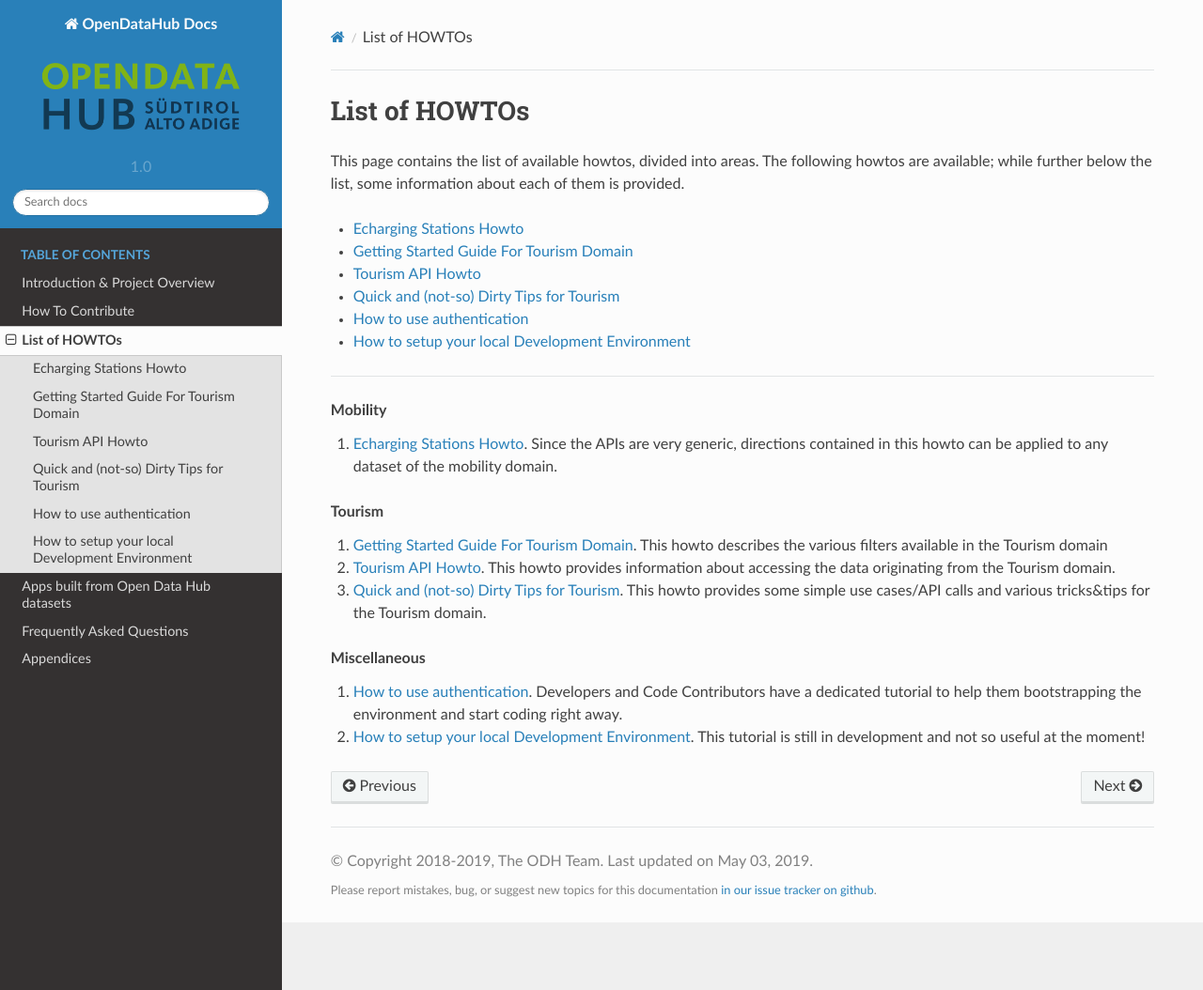
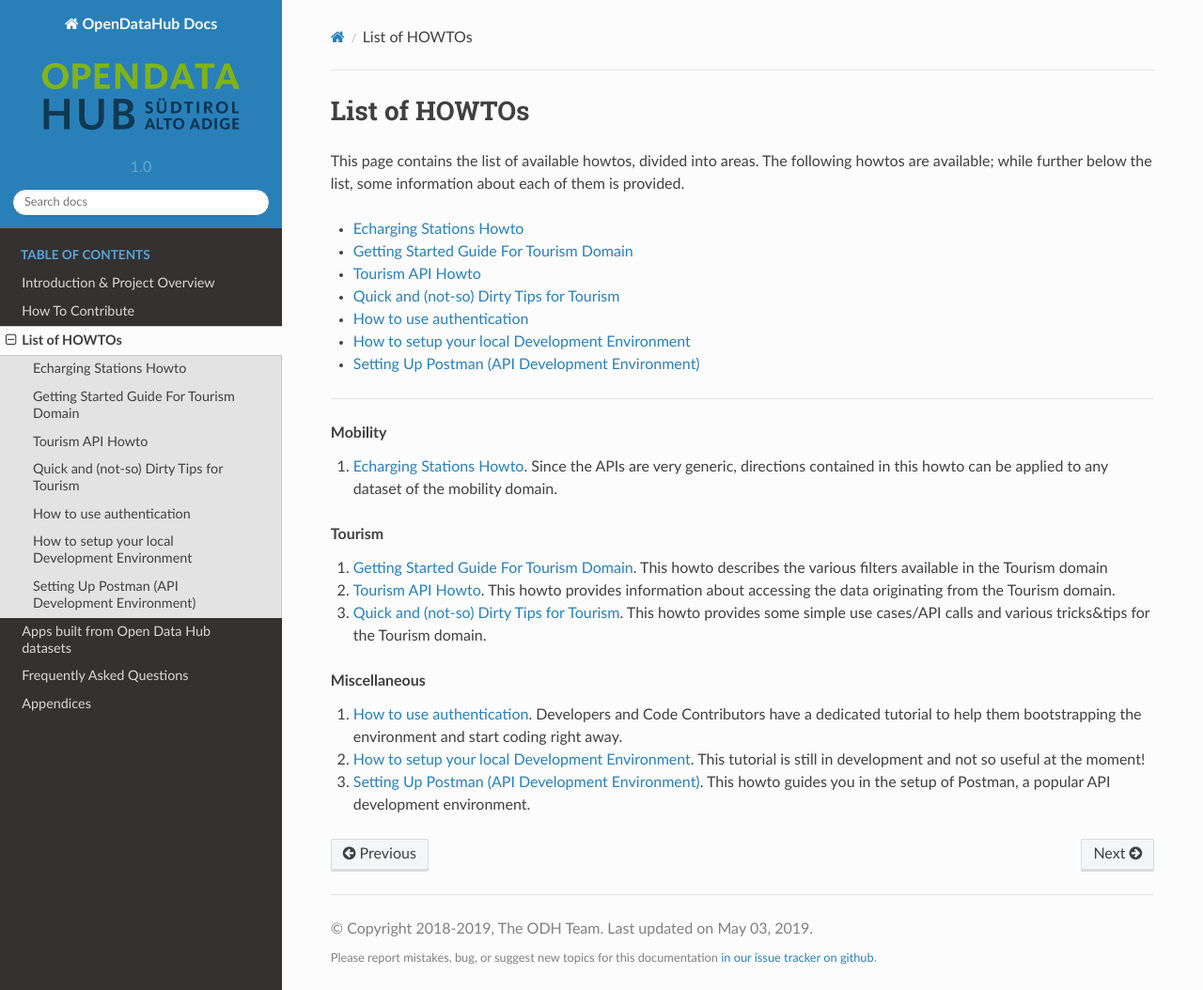
Before and after one commit to noi-techpark/odh-docs, a Sphinx documentation site: the page built from source/howto.rst, in a window 1280 px wide and 1054 px high. Shown: the whole window at 94% size. Built offline with Sphinx 7.4.7 and the Read the Docs theme 2.0.0, drawn with Linux system fonts in a browser that asks for light colours; part of the change alters nothing that is shown.

Commit message:
Authentication with Postman #49

```diff
--- a/source/howto.rst
+++ b/source/howto.rst
@@ -17,6 +17,7 @@ information about each of them is provided.
    howto/tourism/tips
    howto/authentication
    howto/development
+   howto/postman
 
 
 *****
@@ -39,11 +40,12 @@ information about each of them is provided.
 
 .. rubric:: Miscellaneous
 
-.. For every area, some information common to all howtos is provided.
-
 #. :doc:`/howto/authentication`.  Developers and Code Contributors
    have a dedicated tutorial to help them bootstrapping the
    environment and start coding right away.
 
 #. :doc:`howto/development`. This tutorial is still in development and
    not so useful at the moment!
+
+#. :doc:`howto/postman`. This howto guides you in the setup of Postman,
+   a popular API development environment.
--- /dev/null
+++ b/source/howto/postman.rst
@@ -0,0 +1,139 @@
+.. role:: orange
+
+Setting Up Postman (API Development Environment)
+------------------------------------------------
+
+Postman is a popular API development environment, that is, a tool that
+is used (among other useful features) to ease the interaction with API
+calls to remote sites. In this tutorial, we show the few steps
+necessary to set Postman to connect to the |odh| datasets in both the
+mobility and tourism domains.
+
+In the remainder of this tutorial, we will use as example the
+:ref:`E-chargin station <echarging-dataset>` dataset, located at
+http://ipchannels.integreen-life.bz.it/emobility/swagger-ui.html for
+the mobility domain and the :ref:`Accommodation
+<accommodation-dataset>` dataset, located at
+http://tourism.opendatahub.bz.it/swagger/ui/index#/Accommodation.
+
+
+Initial Setup
+~~~~~~~~~~~~~
+
+After Postman has been launched, click on the :orange:`New` button,
+then on :orange:`Request` to start the configuration of the |odh|
+endpoints, like shown in :numref:`postman1`.
+
+.. _postman1:
+
+.. figure:: /images/postman/newrequest.png
+
+   Start of a new request creation.
+
+In the dialog window that opens, write the URL of the endpoint in the
+`Request name` textfield and assign it in the ODH collection, see
+Figure :numref:`postman2`.
+
+.. hint:: If no collection has already been created, create one by
+   clicking on :orange:`+ Create collection`, then write :strong:`ODH` and
+   confirm.
+
+Click on :button:`Save to ODH` to start querying the endpoint.
+
+Repeat the procedure for the Accommodation dataset and for any other
+dataset you want to query.
+
+.. _postman2:
+
+.. figure:: /images/postman/newendpoint.png
+
+   Defining a new endpoint in the mobility domain.
+
+It is now possible to start querying the endpoints, by providing next
+to the :strong:`GET` button the corresponding call, like shown in
+:numref:`postman3` for the E-charging station dataset and in
+:numref:`postman3` for the Accommodation dataset. However, while the
+former images shows a set of results, on the latter appears the
+message `Authorization has been denied for this request.` and the
+status :green:`401 Unauthorized`.
+
+.. do not wordwrap the table!
+
+.. table::
+
+   +----------------------------------------------+-------------------------------------------+
+   | .. _postman3:                                | .. _postman4:                             |
+   |                                              |                                           |
+   | .. figure:: /images/postman/postman8.png     | .. figure:: /images/postman/postman1.png  |
+   |    :width: 90%                               |    :width: 90%                            |
+   |                                              |                                           |
+   |    Querying the `E-charging station`         |    Querying the `Accommodation`           |
+   |    endpoint.                                 |    endpoint.                              |
+   +----------------------------------------------+-------------------------------------------+
+
+The reason is that the data contained in that dataset have not (yet)
+been published as open data, therefore authentication is necessary.
+This is where Postman proves useful, since it can request
+authentication tokens (OAuth2 in the case of |odh|), store them, and
+use them whenever the are needed.
+
+
+Getting a new Authorisation Token
+~~~~~~~~~~~~~~~~~~~~~~~~~~~~~~~~~
+
+To request a new authorisation token, click on `Authorization` right
+below the GET request, then select OAuth 2.0 as the `Type`.
+
+Now, in the right-hand side of the window, write the URL that manages
+the tokens (for the tourism domain, this is
+http://tourism.opendatahub.bz.it/token and click on the :button:`Get
+New Access Token` button (:numref:`postman6`).
+
+.. _postman6:
+
+.. figure:: /images/postman/postman3.png
+
+   Requesting an access token.
+
+In the dialog window that opens fill in all the necessary fields, like
+shown in :numref:`postman7`, selecting :strong:`Password Credentials`
+as the `Grant Type`, then click on :button:`Request Token`. Make sure
+you have received the username and password to obtain the token, and
+give it a name easy to remember.
+
+.. _postman7:
+
+.. figure:: /images/postman/postman4.png
+
+   A filled-in token request.
+
+If your credentials are correct and the request is successful, the
+dialog window will be replaced by another one containing the access
+token and a few details about it, including its validity and expire
+date, see :numref:`postman8` and :numref:`postman9`.
+
+.. do not wordwrap the table!
+
+.. table::
+
+   +----------------------------------------------+-------------------------------------------+
+   | .. _postman8:                                | .. _postman9:                             |
+   |                                              |                                           |
+   | .. figure:: /images/postman/postman5.png     | .. figure:: /images/postman/postman6.png  |
+   |    :width: 90%                               |    :width: 90%                            |
+   |                                              |                                           |
+   |    An access token.                          |    Information about an access token      |
+   +----------------------------------------------+-------------------------------------------+
+
+
+It is now possible to select the token: Select :strong:`Opendatahub
+Tourism` from the `Available Tokens` drop-down menu (see
+:numref:`postman6`), click on `Body` and repeat the GET request. You
+should be able to see now the data in the dataset, like shown in
+:numref:`postman10`.
+
+.. _postman10:
+
+.. figure:: /images/postman/postman7.png
+
+   Access to data requiring authorisation.
--- a/source/odh/static/odh.css
+++ b/source/odh/static/odh.css
@@ -97,3 +97,7 @@ div.topic {
     vertical-align:super;
     margin:0 .2em
 }
+
+.orange {
+    color: #F26B3A
+}
```
Also changed, not shown: source/images/postman/newendpoint.png (added), source/images/postman/newrequest.png (added), source/images/postman/postman1.png (added), source/images/postman/postman2.png (added), source/images/postman/postman3.png (added), source/images/postman/postman4.png (added), source/images/postman/postman5.png (added), source/images/postman/postman6.png (added), source/images/postman/postman7.png (added), source/images/postman/postman8.png (added).
